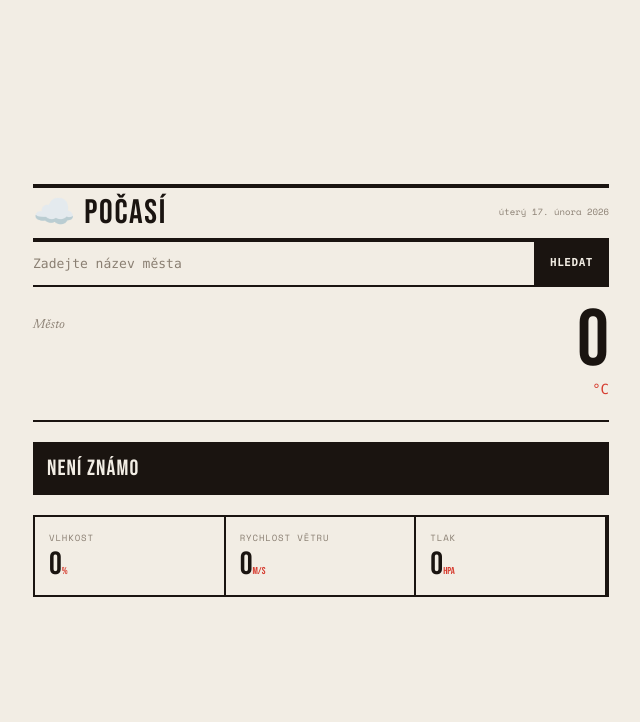
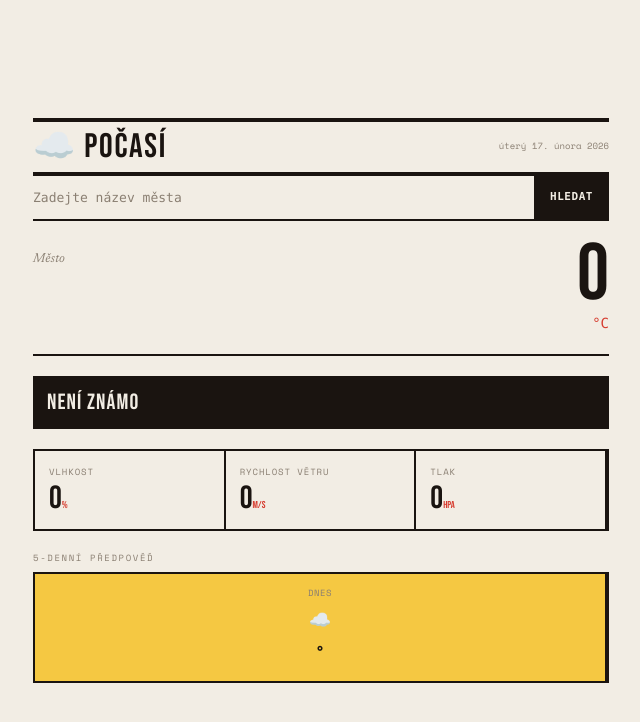
Before and after one commit to jakubjanak/weatherapp, a React (Vite) app: page / in a window 1280 px wide. Shown: the top 722 px of the page, without its empty margins (319-959 px from the left). Built offline with nearby package versions, Linux system fonts and the light colour scheme.

Commit message:
ForecastStrip skoro hotovy. Chybi vymyslet jak z API brat pocasi na 5 dni dopredu.

```diff
--- a/src/App.tsx
+++ b/src/App.tsx
@@ -4,20 +4,23 @@ import SearchBar from "./components/search/SearchBar"
 import CityHeadline from "./components/weather/CityHeadline"
 import ConditionBanner from "./components/weather/ConditionBanner"
 import StatsRow from "./components/weather/StatsRow"
+import ForecastStrip from "./components/weather/ForecastStrip"
 import { useState } from "react"
 
 function App() {
   const [cityName, setCityName] = useState("")
   const [data, setData] = useState()
+  const [fiveDayData, setFiveDayData] = useState()
 
   return (
     <>
       <AppLayout>
         <Masthead />
-        <SearchBar setCityName={setCityName} setData={setData} />
+        <SearchBar setCityName={setCityName} setData={setData} setFiveDayData={setFiveDayData} />
         <CityHeadline cityName={cityName} data={data} />
         <ConditionBanner data={data} />
         <StatsRow data={data} />
+        <ForecastStrip data={fiveDayData} />
       </AppLayout>
     </>
   )
--- a/src/components/search/SearchBar.tsx
+++ b/src/components/search/SearchBar.tsx
@@ -1,8 +1,8 @@
 import { useState, type SetStateAction } from "react"
-import { getWeather } from "../../hooks/useWeather"
+import { getWeather, getFiveDayForecast } from "../../hooks/useWeather"
 import { type Dispatch } from "react"
 
-export default function SearchBar({ setCityName, setData }: { setCityName: Dispatch<SetStateAction<string>>, setData: Dispatch<SetStateAction<any>> }) {
+export default function SearchBar({ setCityName, setData, setFiveDayData }: { setCityName: Dispatch<SetStateAction<string>>, setData: Dispatch<SetStateAction<any>>, setFiveDayData: Dispatch<SetStateAction<any>> }) {
     // je potreba dodelat funkcionalitu pro hledani, UI hotove
     const [value, setValue] = useState("")
 
@@ -13,9 +13,12 @@ export default function SearchBar({ setCityName, setData }: { setCityName: Dispa
     const onSubmit = async () => {
         try {
             const weatherData = await getWeather(value)
+            const fiveDayData = await getFiveDayForecast(value)
             setCityName(value)
             setData(weatherData)
+            setFiveDayData(fiveDayData)
             console.log(weatherData)
+            console.log(fiveDayData)
         } catch (error) {
             console.error("Error fetching weather data:", error)
         }
--- a/src/components/weather/ForecastStrip.tsx
+++ b/src/components/weather/ForecastStrip.tsx
@@ -0,0 +1,46 @@
+export default function ForecastStrip({ data }: { data: any }) {
+    const weekDays: string[] = []
+    const today = new Date()
+
+    const dateTimeFormat = new Intl.DateTimeFormat("cs-CZ", {
+            weekday: "long",
+        })
+
+    if (data && data.list) {
+        for (let i = 0; i < data.list.length; i++) {
+            const date = dateTimeFormat.format(new Date(data.list[i].dt * 1000))
+            if (!weekDays.includes(date) && date !== dateTimeFormat.format(today)) {
+                weekDays.push(date)
+            }
+        }
+    }
+
+    return (
+        <div>
+            {/* Nadpis */}
+            <div className="text-[9px] tracking-[0.18em] uppercase text-muted mb-2">5-denní předpověď</div>
+            {/* 5-denni predpoved container */}
+            <div className="flex gap-0 border-2 border-ink">
+                {/* Dnesek */}
+                <div className="flex-1 text-center py-3 px-1 border-r-2 border-ink bg-yellow cursor-default transition-colors">
+                    <div className="text-[9px] tracking-wider uppercase text-muted mb-1.5">Dnes</div>
+                    <div className="text-[18px] mb-1.5">☁️</div>
+                    <div className="font-bebas text-[20px] text-ink">{data && Math.round(data.list[0].main.temp)}°</div>
+                </div>
+
+                {/* Dalsi dny */}
+                {
+                    weekDays.map((day, index) => {
+                        return (
+                            <div key={index} className="flex-1 text-center py-3 px-1 border-r-2 border-ink hover:bg-weather-yellow cursor-default transition-colors">
+                                <div className="text-[9px] tracking-wider uppercase text-muted mb-1.5">{day}</div>
+                                <div className="text-[18px] mb-1.5">☁️</div>
+                                <div className="font-bebas text-[20px] text-ink">0°</div>
+                            </div>
+                        )
+                    })
+                }
+            </div>
+        </div>
+    )
+}
--- a/src/hooks/useWeather.ts
+++ b/src/hooks/useWeather.ts
@@ -9,3 +9,13 @@ export const getWeather = async (city: string) => {
         throw error
     }
 }
+
+export const getFiveDayForecast = async (city: string) => {
+    try {
+        const response = await axios.get(`https://api.openweathermap.org/data/2.5/forecast?q=${city}&appid=${import.meta.env.VITE_OPENWEATHER_API_KEY}&units=metric&lang=cz`)
+        return response.data
+    } catch (error) {
+        console.error("Error fetching five day forecast data:", error)
+        throw error
+    }
+}
--- a/src/index.css
+++ b/src/index.css
@@ -10,6 +10,7 @@
     --color-muted: #8a7f72;
     --color-paper: #f2ede4;
     --color-red: #d63c2f;
+    --color-yellow: #f5c842;
 
     --grid-cols-custom: 1fr auto;
 
```
